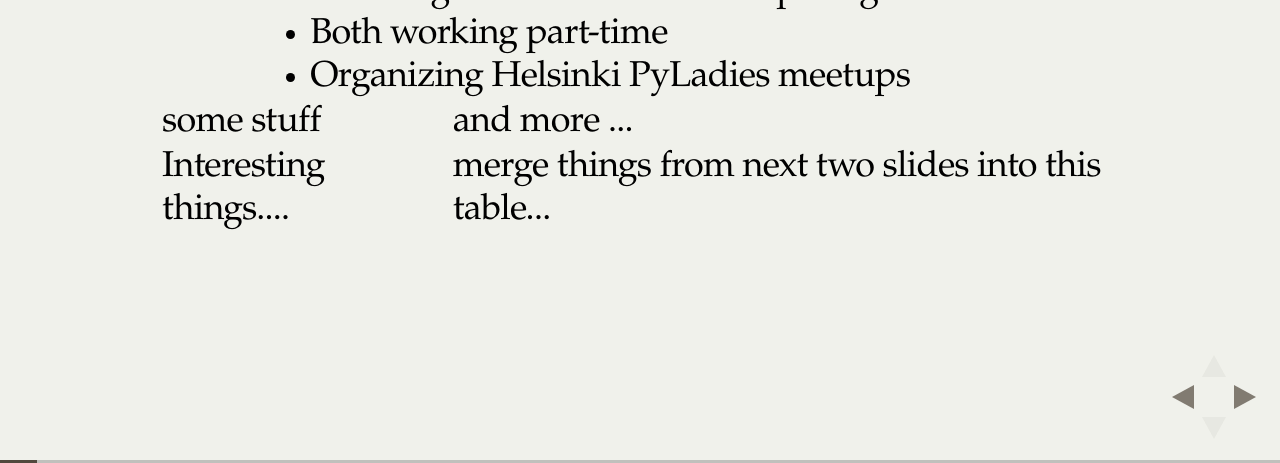
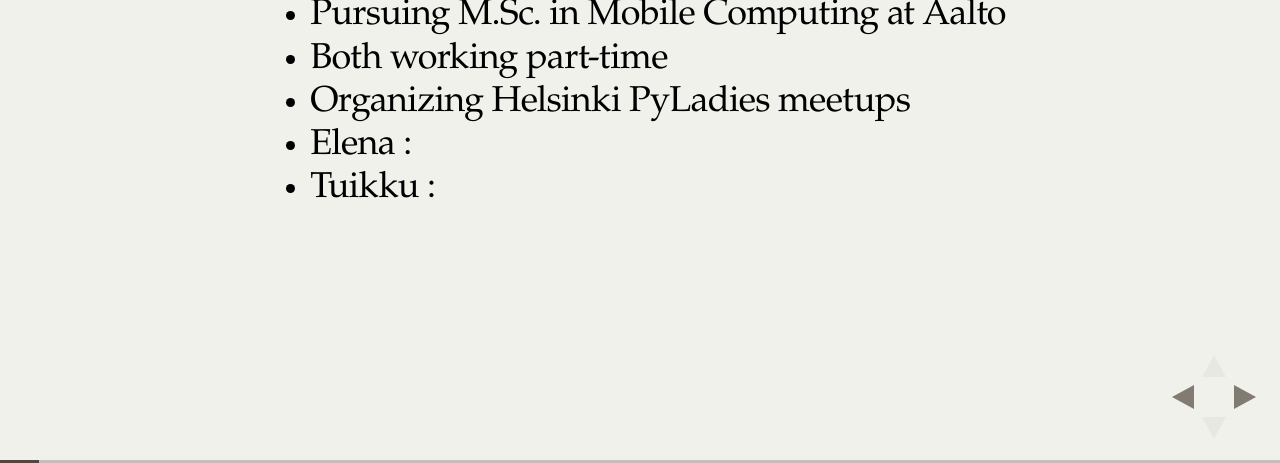
Before and after one commit to pyladieshki/docs, a website: page pycon/index.html in a window 1280 px wide. Both pictures are taken after a click on the element 1251 px from the left and 734 px from the top of the page. Shown: the part 337-800 px from the top of the page. Drawn offline with Linux system fonts and the light colour scheme.

Commit message:
Shortened first slide

```diff
--- a/pycon/index.html
+++ b/pycon/index.html
@@ -49,22 +49,32 @@
                             <li>Pursuing M.Sc. in Mobile Computing at Aalto</li>
                             <li>Both working part-time</li>
                             <li>Organizing Helsinki PyLadies meetups</li>
-                            <!--<li></li>-->
-                            <!--<li></li>-->
+                            <li> Elena : </li>
+                            <li> Tuikku : </li>
+                            <!--<li></li>
+                           <li></li> -->
                         </ul>
-
-                        				<table border="0">
+                        </section>
+<!--<table border="0">
 <tr>
-<td>some stuff    </td>
-<td>and more ... </td>
+<td>Elena  </td>
+<td>  Tuikku </td>
 </tr>
 <tr>
-<td>Interesting things.... </td>
-<td>merge things from next two slides into this table...</td>
+<td> python projects .... </td>
+<td> python projects ...</td>
 </tr>
-</table>
-				</section>
-				<!-- Example of nested vertical slides -->
+<tr>
+<td>.....    </td>
+<td>  ...</td>
+</tr>
+<tr>
+<td> python projects ...</td>
+<td> python projects ...</td>
+</tr>
+</table>  -->
+			<!--	</section>
+				Example of nested vertical slides
 				<section>
 				  <h2>Elena.getattr(Python)</h2>
 				  <p> work projects </p>
@@ -76,7 +86,7 @@
 				  <p> learned to program in it </p>
 				  <p> work (gis programming) </p
 				  <p> TA in Python class <p>
-				</section>
+				</section> -->
 
 				<section>
 				<p> what our roles are </p>
```
